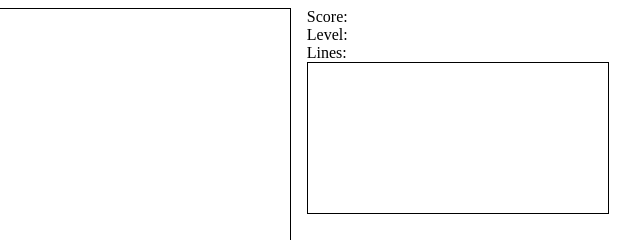
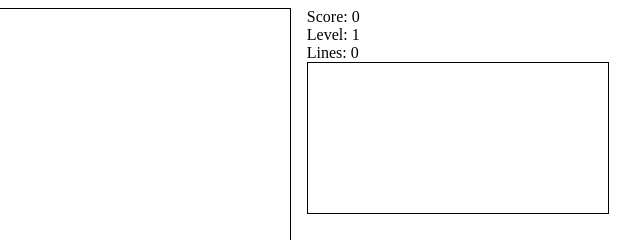
Before and after one commit to PakkuDon/tetris, a plain HTML site: page index.html in a window 1280 px wide. Shown: the top 240 px of the page, 572-1212 px from the left. Drawn offline with Linux system fonts and the light colour scheme.

Commit message:
Display game stats

```diff
--- a/app.js
+++ b/app.js
@@ -1,6 +1,9 @@
 const game = new Game()
 const gridCanvas = document.querySelector('canvas')
 const gridGraphicsContext = gridCanvas.getContext('2d')
+const scoreDisplay = document.querySelector('#score')
+const levelsDisplay = document.querySelector('#levels')
+const linesClearedDisplay = document.querySelector('#lines')
 
 const drawGrid = (grid, graphicsContext) => {
   const canvasWidth = graphicsContext.canvas.width
@@ -23,4 +26,11 @@ const drawGrid = (grid, graphicsContext) => {
   }
 }
 
+const drawStats = (game) => {
+  scoreDisplay.textContent = game.score
+  levelsDisplay.textContent = game.levels
+  linesClearedDisplay.textContent = game.linesCleared
+}
+
 drawGrid(game.grid, gridGraphicsContext)
+drawStats(game)
--- a/index.html
+++ b/index.html
@@ -11,9 +11,9 @@
       <canvas id="board" width="600" height="600"></canvas>
       <div id="sidebar">
         <div id="stats">
-          <div>Score: </div>
-          <div>Level: </div>
-          <div>Lines: </div>
+          <div>Score: <span id="score"></span></div>
+          <div>Level: <span id="levels"></span></div>
+          <div>Lines: <span id="lines"></span></div>
           <canvas id="next-piece"></canvas>
         </div>
         <button>Play</button>
```
